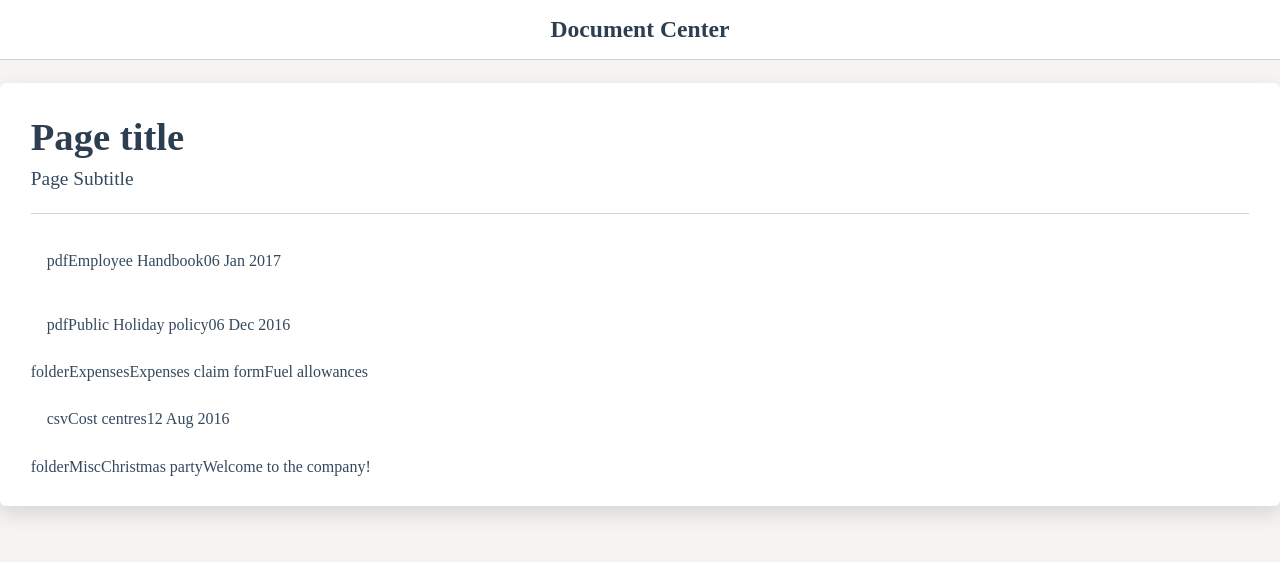
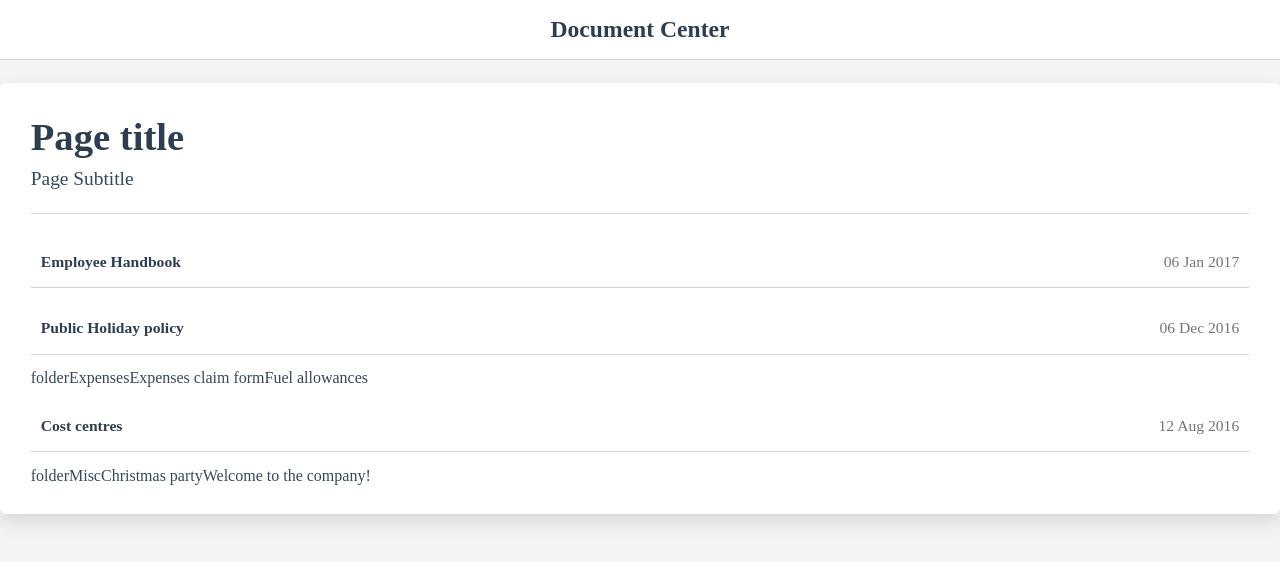
Before and after one commit to stoine92/doc-viewer, a React (Vite) app: page / in a window 1280 px wide. Shown: the top 562 px of the page. Built offline with nearby package versions, Linux system fonts and the light colour scheme.

Commit message:
feat: added styling and displaying nicely the folder items

```diff
--- a/src/components/Documents/DocumentItem.module.scss
+++ b/src/components/Documents/DocumentItem.module.scss
@@ -1,6 +1,25 @@
+@use "../../styles/mixins.scss";
+
+
 .documentItem {
     display: flex;
-    padding: 1rem;
+    padding: var(--font-size-m) var(--font-size-x);
     align-self: stretch;
+    border-bottom: 1px solid var(--border-color);
 
+    &_type {
+        display: flex;
+        gap: var(--space-x);
+        flex: 1;
+
+        &-name {
+            @include mixins.text-m-bold;
+            color: var(--headers-color);
+        }
+    }
+
+    &-date {
+        @include mixins.text-m;
+        color: var(--text-color-lighter);
+    }
 }
--- a/src/components/Documents/DocumentItem.tsx
+++ b/src/components/Documents/DocumentItem.tsx
@@ -11,9 +11,11 @@ interface DocumentItemProps {
 const DocumentItem: FC<DocumentItemProps> = ({ file }) => {
     return (
         <div className={styles.documentItem}>
-            <span>{file.type}</span>
-            <span>{file.name}</span>
-            <span>{formatDate(file.added)}</span>
+            <div className={styles["documentItem_type"]}>
+                {/* <span>{file.type}</span> */}
+                <span className={styles["documentItem_type-name"]}>{file.name}</span>
+            </div>
+            <span className={styles["documentItem-date"]}>{formatDate(file.added)}</span>
         </div>
     )
 }
--- a/src/styles/variables.scss
+++ b/src/styles/variables.scss
@@ -28,7 +28,7 @@
 
     --headers-color: #2c3e50;
     --text-color: #34495e;
-    --text-color-lighter: #7f8c8d;
+    --text-color-lighter: #727676;
 
     // Commons
     --border-radius: 6px;
```
Also changed, not shown: src/components/Documents/DocumentFolder.module.scss (added).
